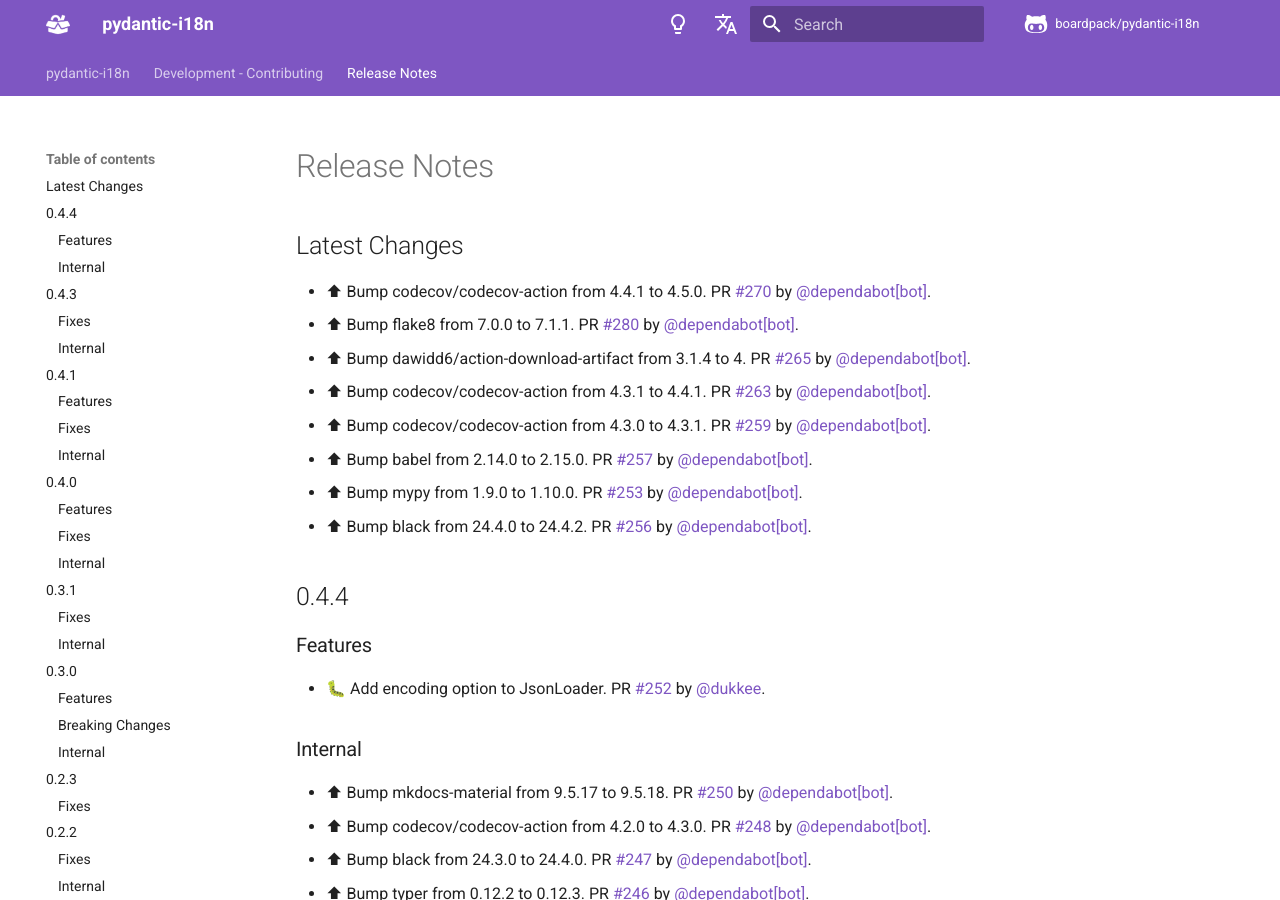
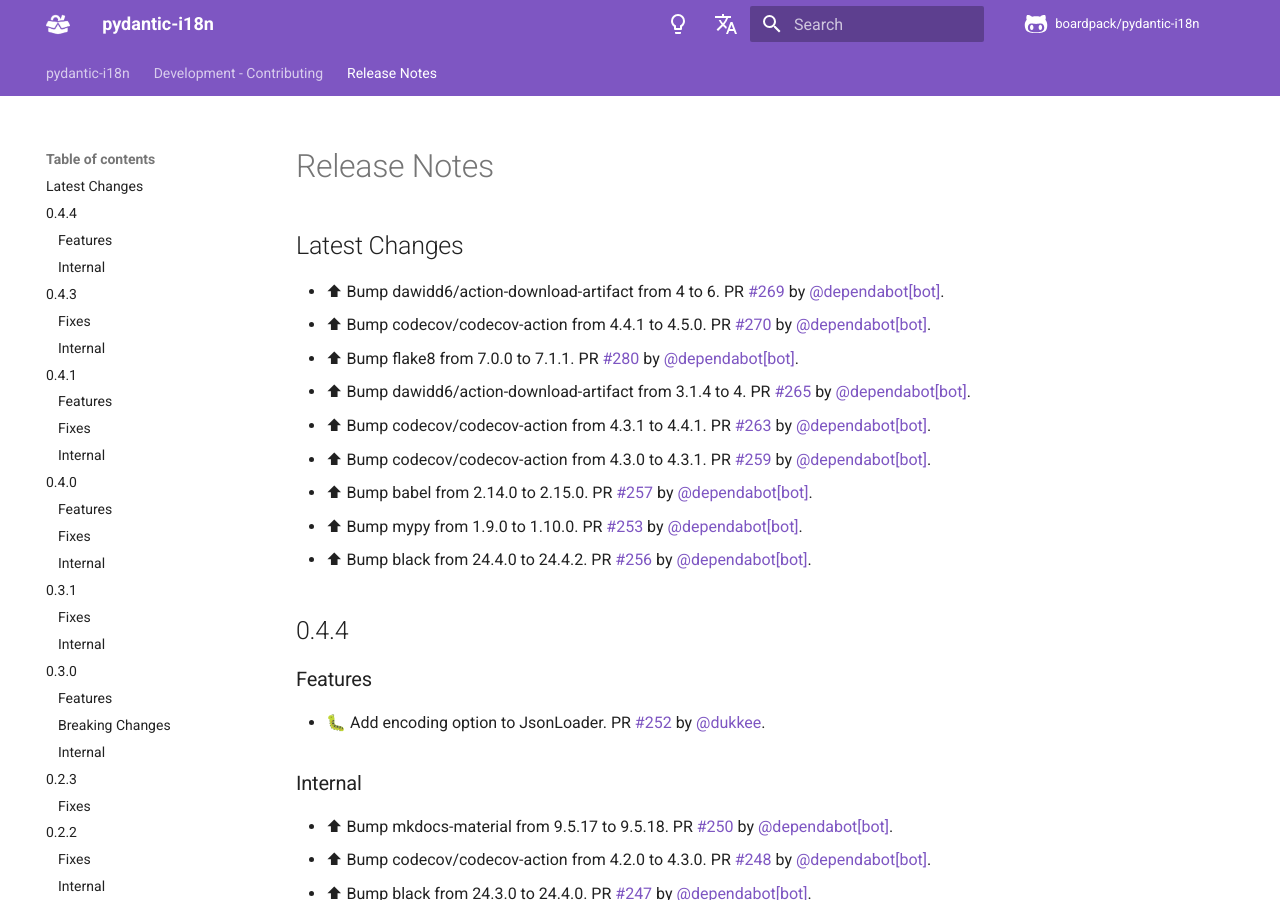
Before and after one commit to boardpack/pydantic-i18n, an MkDocs documentation site: the page built from docs/en/docs/release-notes.md, in a window 1280 px wide and 900 px high. Built offline with MkDocs 1.6.1 and Material for MkDocs 9.7.7, drawn with Linux system fonts in a browser that asks for light colours; comment, search, counter and statistics services are not loaded.

Commit message:
📝 Update release notes

```diff
--- a/docs/en/docs/release-notes.md
+++ b/docs/en/docs/release-notes.md
@@ -2,6 +2,7 @@
 
 ## Latest Changes
 
+* ⬆ Bump dawidd6/action-download-artifact from 4 to 6. PR [#269](https://github.com/boardpack/pydantic-i18n/pull/269) by [@dependabot[bot]](https://github.com/apps/dependabot).
 * ⬆ Bump codecov/codecov-action from 4.4.1 to 4.5.0. PR [#270](https://github.com/boardpack/pydantic-i18n/pull/270) by [@dependabot[bot]](https://github.com/apps/dependabot).
 * ⬆ Bump flake8 from 7.0.0 to 7.1.1. PR [#280](https://github.com/boardpack/pydantic-i18n/pull/280) by [@dependabot[bot]](https://github.com/apps/dependabot).
 * ⬆ Bump dawidd6/action-download-artifact from 3.1.4 to 4. PR [#265](https://github.com/boardpack/pydantic-i18n/pull/265) by [@dependabot[bot]](https://github.com/apps/dependabot).
```
